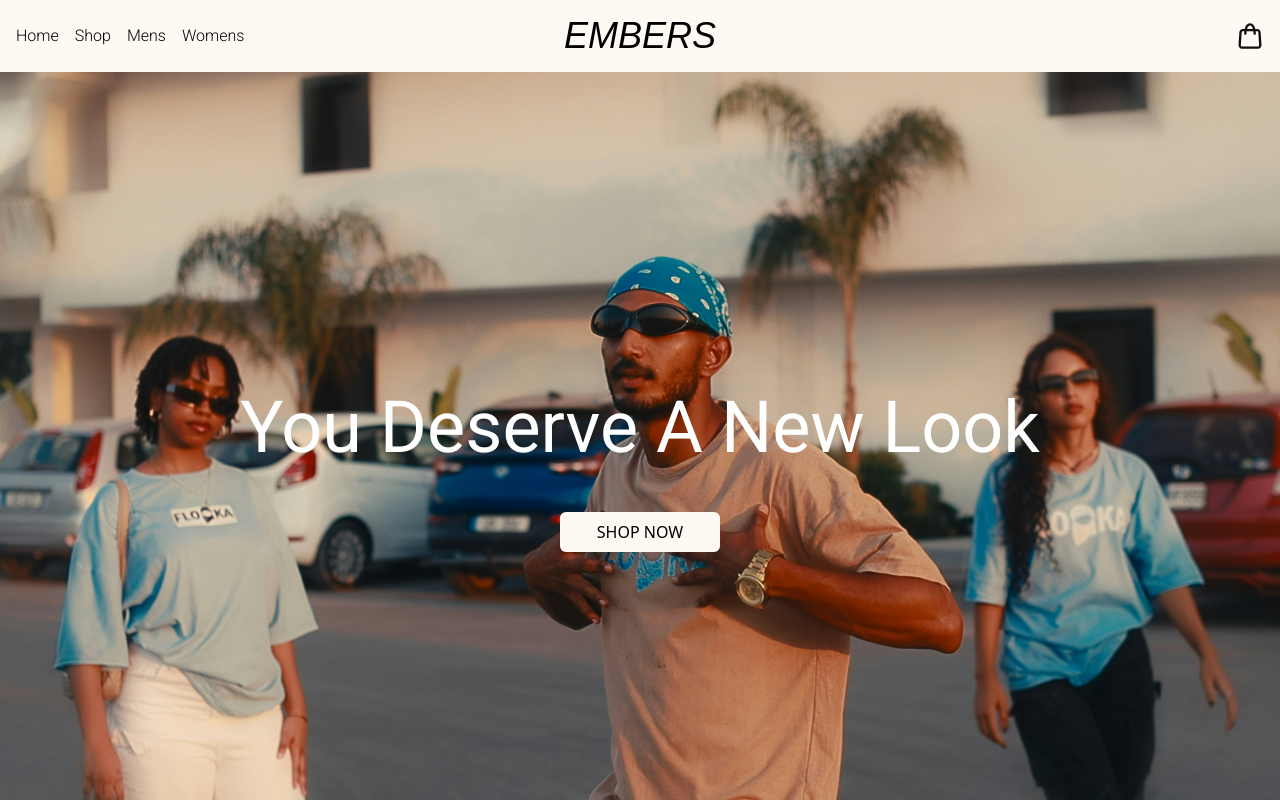
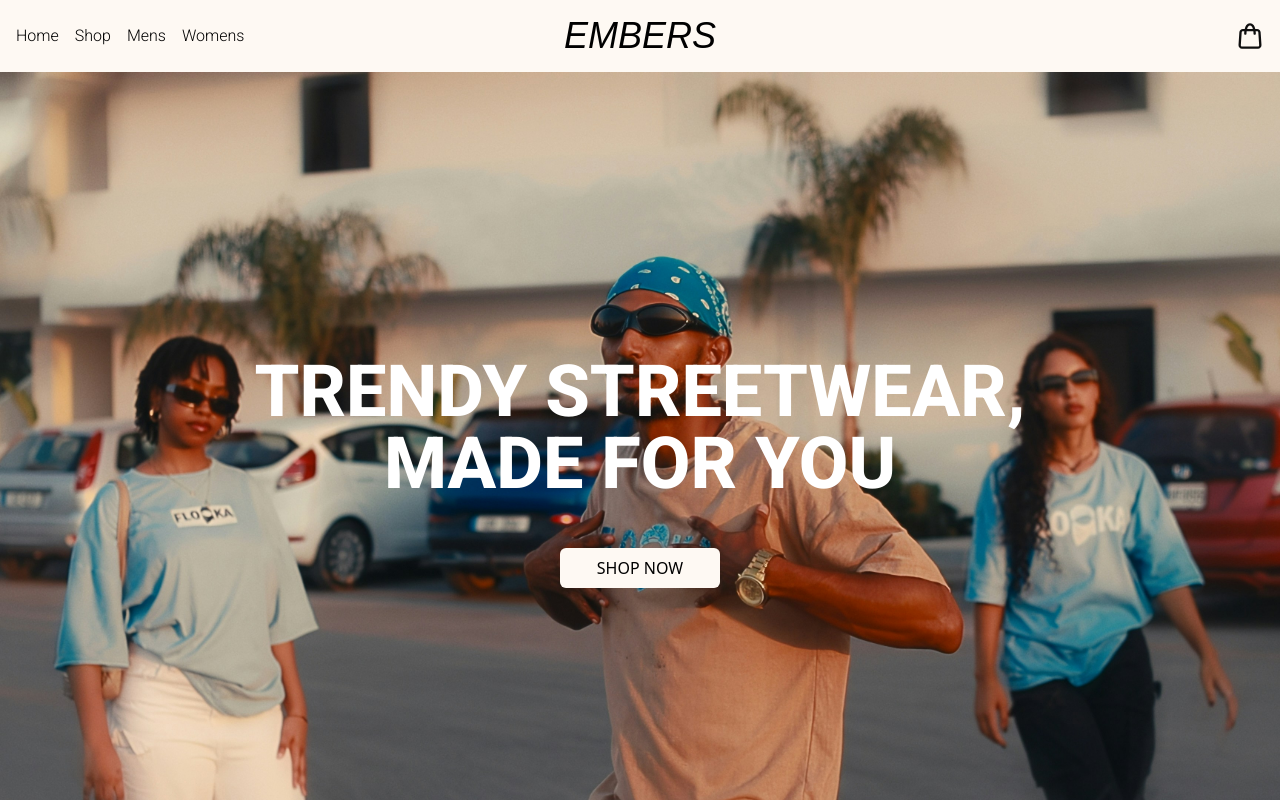
Before and after one commit to AndrewC145/Ecommerce-App, a React (Vite) app: page / in a window 1280 px wide. Shown: the top 800 px of the page. Built offline with nearby package versions, Linux system fonts and the light colour scheme; a web font is replaced by a local one.

Commit message:
Changed Hero text and made font bolder

```diff
--- a/src/components/Hero.jsx
+++ b/src/components/Hero.jsx
@@ -5,8 +5,8 @@ function Hero() {
     <main>
       <div className="h-screen bg-[url(./assets/images/hero-bg.jpg)] bg-cover bg-center bg-no-repeat">
         <div className="flex h-full flex-col items-center justify-center gap-4 text-center text-white md:gap-8 lg:gap-12">
-          <h1 className="font-roboto text-xl md:text-3xl lg:text-6xl xl:text-7xl">
-            You Deserve A New Look
+          <h1 className="font-roboto text-xl font-extrabold md:text-3xl lg:text-6xl xl:text-7xl">
+            TRENDY STREETWEAR, <br /> MADE FOR YOU
           </h1>
           <Link
             className="w-40 rounded-md bg-[#FEF9F3] p-2 font-medium text-black transition duration-300 hover:bg-[#ccc8c3]"
```
